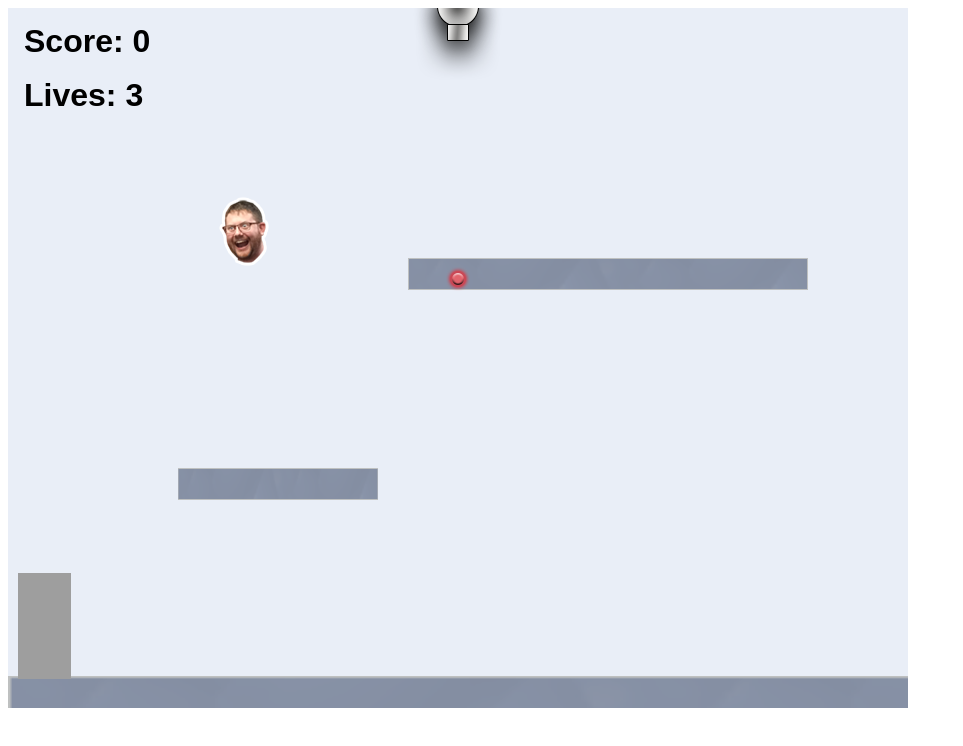
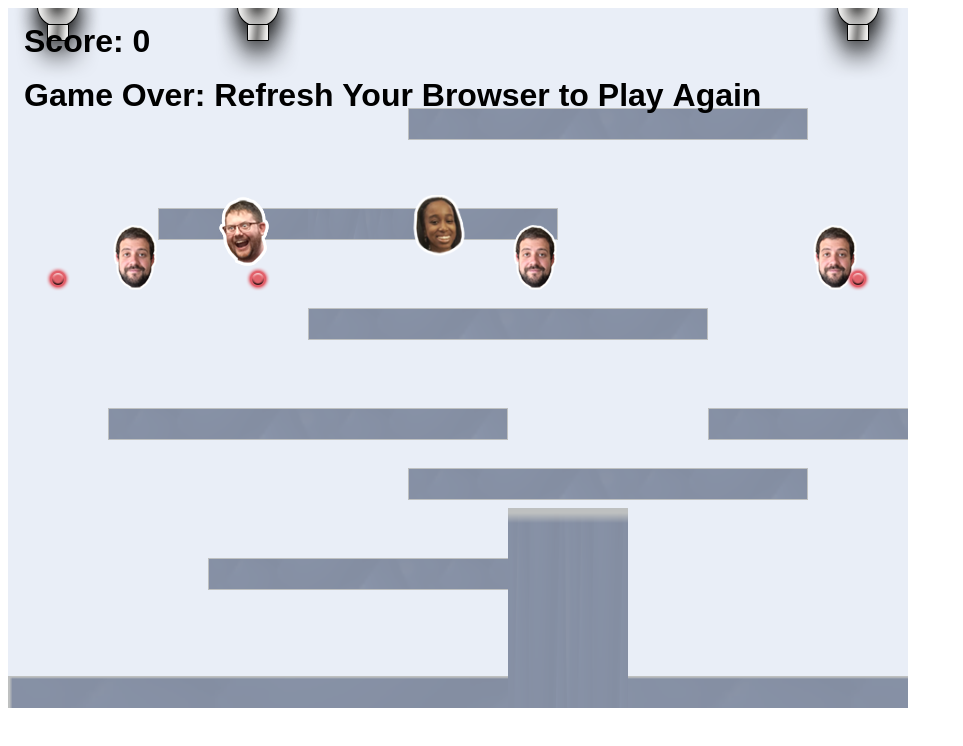
Before and after one commit to Rayyy9/Rayyy9.github.io, a website: page projects/platformer/index.html in a window 1280 px wide. Shown: the whole page, without its empty margins (0-963 px from the left). Drawn offline with Linux system fonts and the light colour scheme; animation ran at ten frames a second.

Commit message:
create awesome platformer game

```diff
--- a/projects/platformer/js/init/cannon.js
+++ b/projects/platformer/js/init/cannon.js
@@ -27,9 +27,10 @@
         // ALL YOUR CODE GOES BELOW HERE ///////////////////////////////////////
 
         // example:
-        createCannon("top", 450);
 
-
+        createCannon("top", 50);
+        createCannon("top", 850);
+        createCannon("top", 250);
         // ALL YOUR CODE GOES ABOVE HERE ///////////////////////////////////////
         ////////////////////////////////////////////////////////////////////////
     };
--- a/projects/platformer/js/init/collectable.js
+++ b/projects/platformer/js/init/collectable.js
@@ -33,6 +33,12 @@
     function init(game) {
         let createCollectable = collectable.create;
 
+        createCollectable(type.grace, 400, 170, 6, 0.7);
+        createCollectable(type.steve, 200, 170, 6, 0.7);
+        createCollectable(type.max, 800, 200, 6, 0.7);
+        createCollectable(type.max, 500, 200, 6, 0.7);
+        createCollectable(type.max, 100, 200, 6, 0.7);
+
         ////////////////////////////////////////////////////////////////////////
         // ALL YOUR CODE GOES BELOW HERE ///////////////////////////////////////
 
--- a/projects/platformer/js/init/platform.js
+++ b/projects/platformer/js/init/platform.js
@@ -29,6 +29,13 @@
         ////////////////////////////////////////////////////////////////////////
         // ALL YOUR CODE GOES BELOW HERE ///////////////////////////////////////
 
+        createPlatform(200, 550);           // normal platform
+        createPlatform(100, 400);           // normal platform
+        createPlatform(400, 100);           // normal platform
+        createPlatform(150, 200);           // normal platform
+        createPlatform(300, 300);           // normal platform
+        createPlatform(700, 400);           // normal platform
+
         /*
          * ground : here, we create a floor. Given the width of of the platform
          * asset, giving it a scaleX and scaleY of 2 will stretch it across the
@@ -37,9 +44,9 @@
         createPlatform(0, game.world.height - 32, 3, 2);    // DO NOT DELETE
 
         // example:
-        createPlatform(400, 250);
-        createPlatform(170, 460, 0.5);
-
+        createPlatform(400, 460);           // normal platform
+        createPlatform(300, 200, 0.3)       // small horizontal platform (30% the normal width)
+        createPlatform(500, 500, 0.3, 10)   // tall vertical wall (30% the normal width and 10x the height)
         // ALL YOUR CODE GOES ABOVE HERE ///////////////////////////////////////
         ////////////////////////////////////////////////////////////////////////
     }
```
Also changed, not shown: projects/bouncing-box/index.html (+33 -6 lines).
